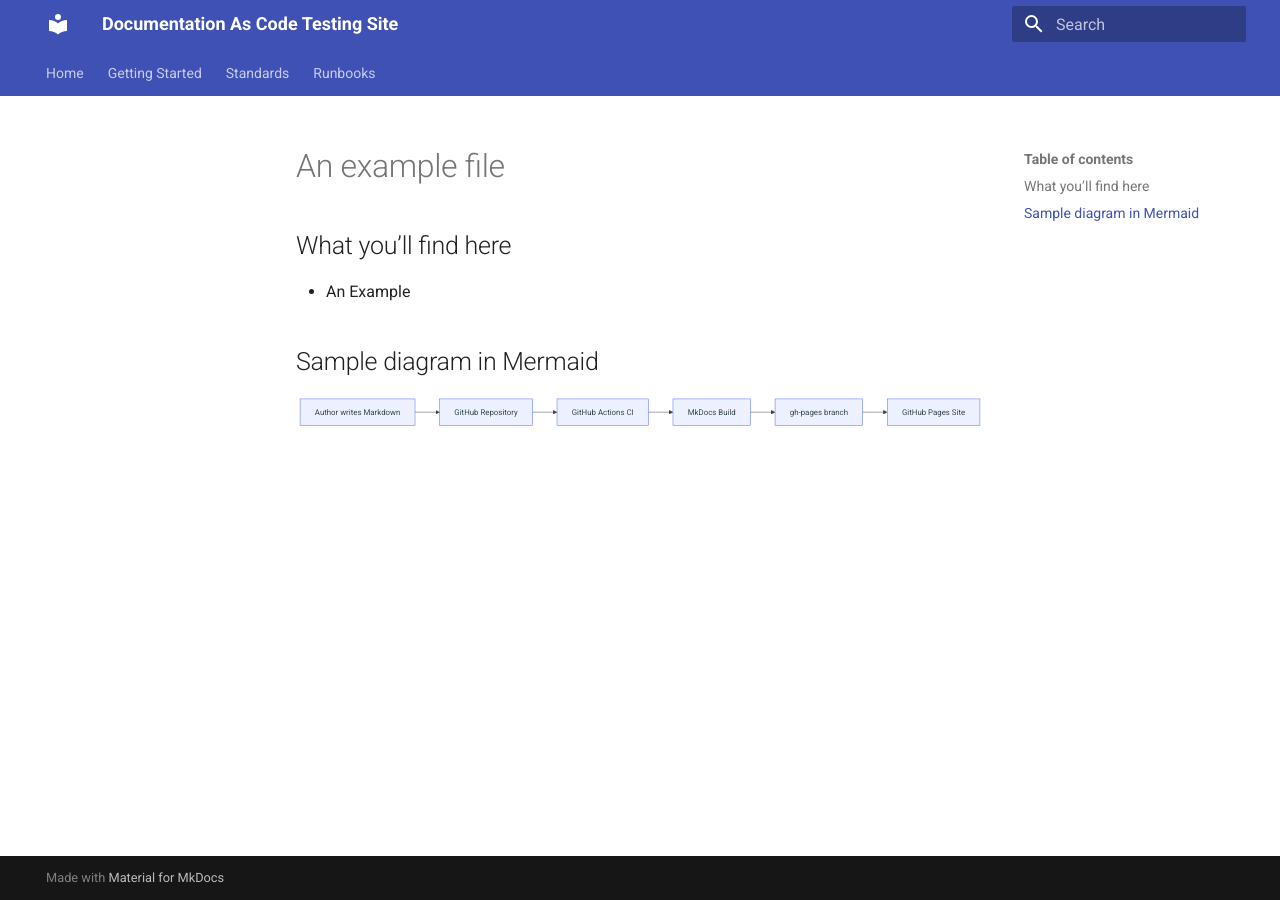
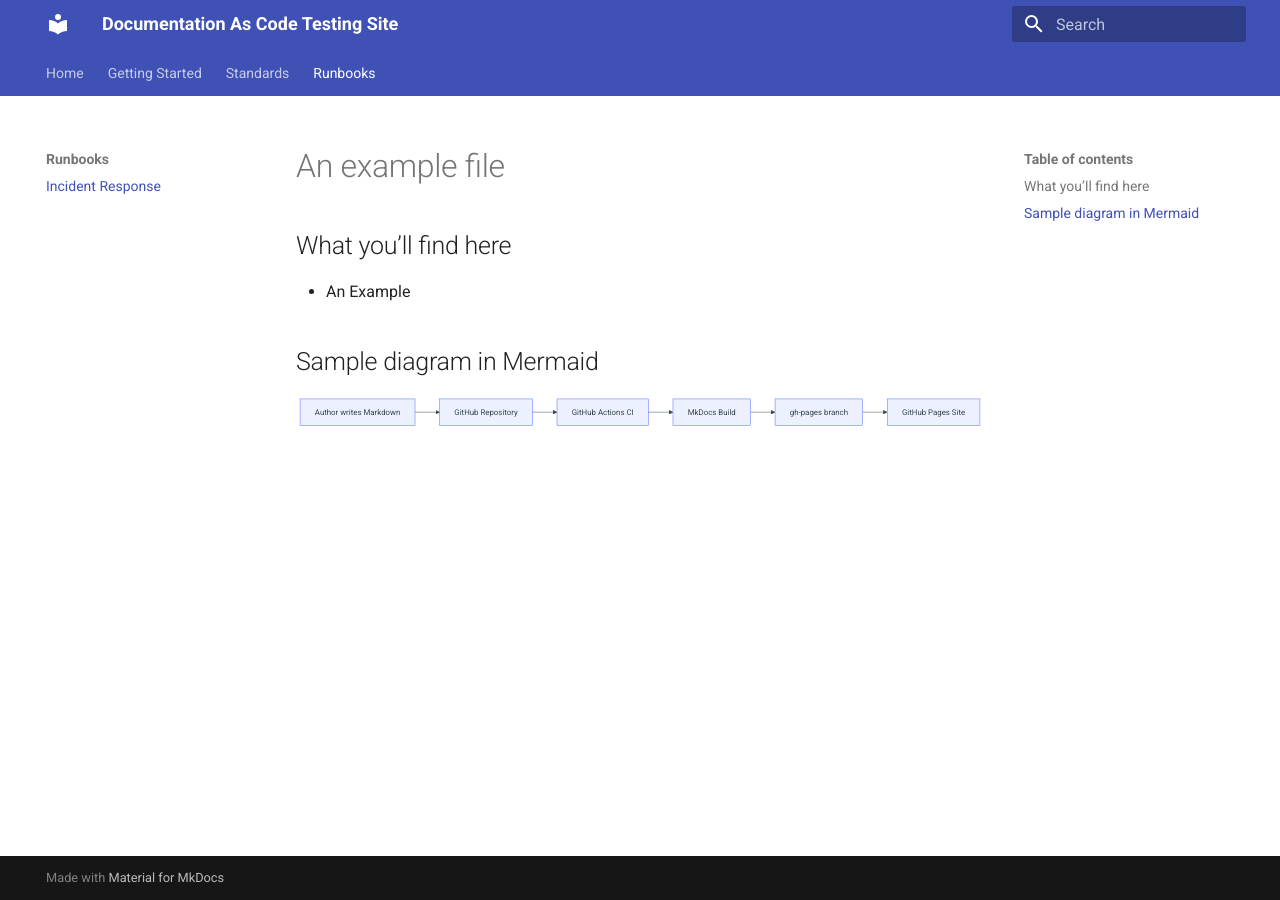
Before and after one commit to mattharris96/DocAsCodeTesting, an MkDocs documentation site: the page built from docs/runbooks/mermaid-test.md, in a window 1280 px wide. Built offline with MkDocs 1.6.1 and Material for MkDocs 9.7.7, drawn with Linux system fonts in a browser that asks for light colours; some of the changed lines change nothing that is shown.

Commit message:
Update mkdocs.yml

```diff
--- a/mkdocs.yml
+++ b/mkdocs.yml
@@ -22,7 +22,7 @@
   - Standards:
       - Secure-by-Design: standards/secure-by-design.md
   - Runbooks:
-      - Incident Response: runbooks/incident-respone.md
+      - Incident Response: runbooks/mermaid-test.md
 
 
 markdown_extensions:
```
